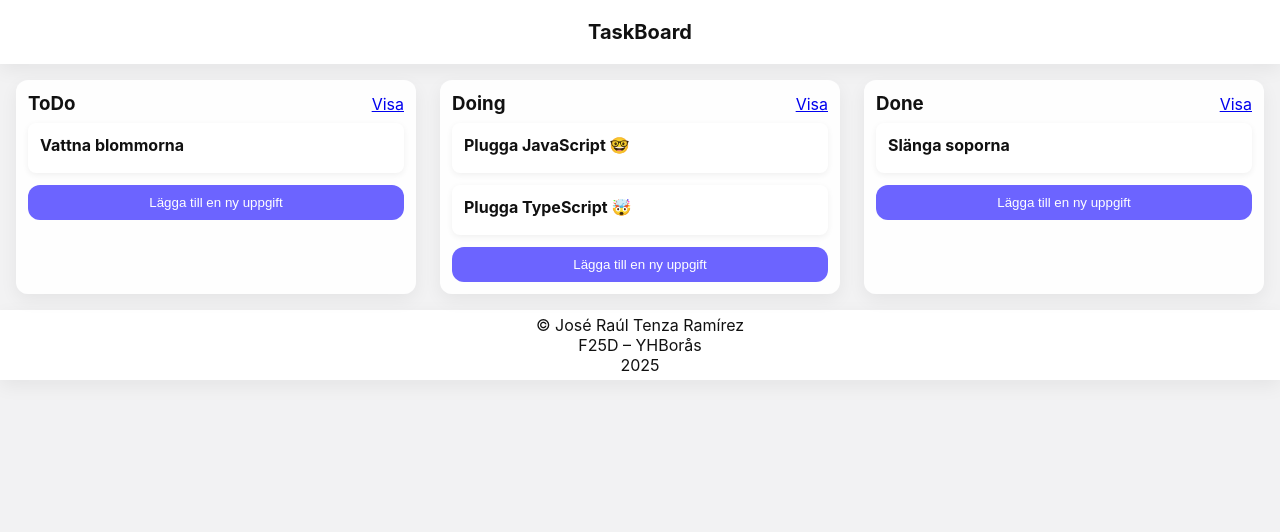
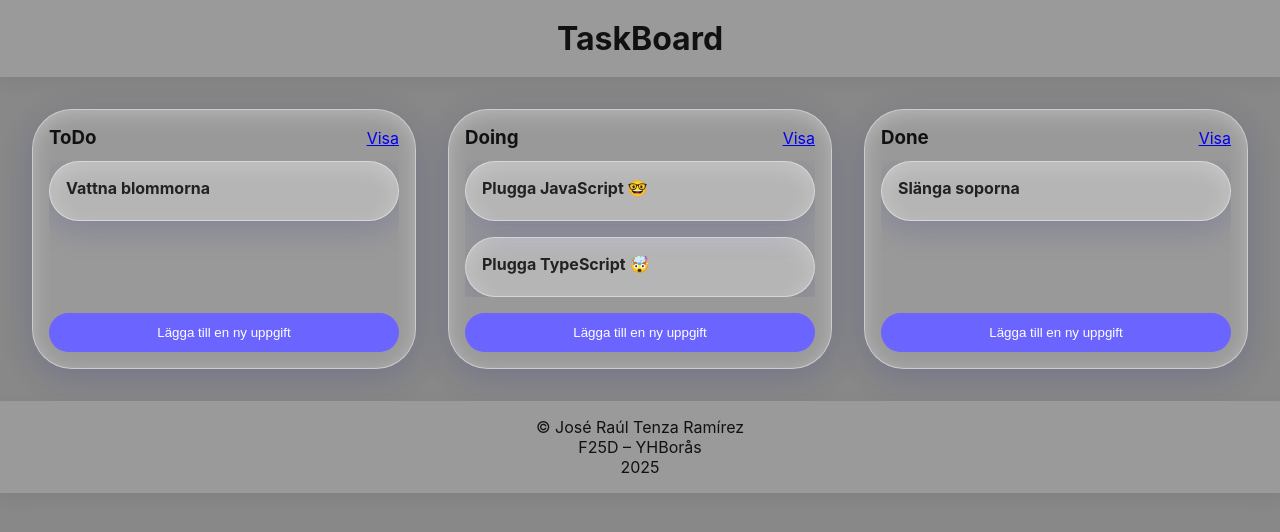
Before and after one commit to JoseRaul-TR/individuellt-react-projekt-ts, a React (Vite) app: page / in a window 1280 px wide. Shown: the top 532 px of the page. Built offline with nearby package versions, Linux system fonts and the light colour scheme.

Commit message:
Add Apple's Liguid Glass styles

```diff
--- a/package.json
+++ b/package.json
@@ -14,7 +14,7 @@
     "react": "^19.1.1",
     "react-dom": "^19.1.1",
     "react-modal": "^3.16.3",
-    "react-router-dom": "^7.8.2"
+    "react-router-dom": "^7.9.1"
   },
   "devDependencies": {
     "@eslint/js": "^9.33.0",
--- a/src/App.tsx
+++ b/src/App.tsx
@@ -14,7 +14,7 @@ function App() {
       <header className="app-header">
         <h1>TaskBoard</h1>
       </header>
-
+      <main className="app-main">
         {/* Render main routes */}
         <Routes location={state?.background || location}>
           <Route path="/" element={<Home />} />
@@ -30,7 +30,7 @@ function App() {
             <Route path="/task/:taskId" element={<TaskView />} />
           </Routes>
         )}
-
+      </main>
       <Footer />
     </div>
   );
--- a/src/pages/ColumnView.tsx
+++ b/src/pages/ColumnView.tsx
@@ -8,16 +8,18 @@ const ColumnView = () => {
 
   if (!columnId || !state.columns[columnId]) {
     return (
-      <div>
-        Column not found – <Link to="/">Back</Link>
+      <div className="page-wrapper">
+        <div style={{ textAlign: "center" }}>
+          Kolumnen hittas inte – <Link to="/">Gå tillbaka till startsidan</Link>
+        </div>
       </div>
     );
   }
 
   return (
-    <div className="page column-view">
-      <Link to="/">← Back to board</Link>
-      <div style={{ display: "flex", gap: 20, paddingTop: 20 }}>
+    <div className="page-wrapper column-view">
+      <Link to="/">Gå tillbaka till startsidan</Link>
+      <div className="board-container">
         <Column columnId={columnId} />
       </div>
     </div>
--- a/src/pages/Home.tsx
+++ b/src/pages/Home.tsx
@@ -2,8 +2,8 @@ import Board from "../components/Board";
 
 export default function Home() {
   return (
-    <main className="page home-page">
+    <div className="page-wrapper home-page">
       <Board />
-    </main>
+    </div>
   );
 }
--- a/src/pages/NotFound.tsx
+++ b/src/pages/NotFound.tsx
@@ -2,11 +2,14 @@ import { Link } from "react-router-dom";
 
 export default function NotFound() {
   return (
-    <div style={{ textAlign: "center", marginTop: "4rem" }}>
-      <h1>404 – Page Not Found</h1>
-      <p>Sorry, the page you are looking for doesn't exist.</p>
+    <div
+      className="page-wrapper"
+      style={{ textAlign: "center", marginTop: "4rem" }}
+    >
+      <h1>404 – Sidan hittas inte</h1>
+      <p>Tyvärr, sidan du söker finns inte.</p>
       <Link to="/" style={{ color: "#6c63ff", fontWeight: "bold" }}>
-        Go back to Home
+        Gå tillbaka till startsidan
       </Link>
     </div>
   );
--- a/src/styles/_variables.scss
+++ b/src/styles/_variables.scss
@@ -1,6 +1,12 @@
-$bg: #f2f2f3;
+$bg: #888888;
 $column-bg: rgba(255, 255, 255, 0.9);
-$card-bg: #fff;
-$radius: 12px;
+$card-bg: hsl(0, 0%, 100%);
+$radius: 40px;
 $shadow: 0 6px 18px rgba(10, 10, 10, 0.06);
 $accent: #6c64ff;
+
+// Apple's Liquid Glass variables
+$glass-bg: rgba(255, 255, 255, 0.15);
+$glass-border: rgba(255, 255, 255, 0.5);
+$glass-shadow-inner: inset 0 4px 20px rgba(255, 255, 255, 0.3);
+$glass-shadow-outer: 0 8px 32px rgba(31, 38, 135, 0.2);
--- a/src/styles/base.scss
+++ b/src/styles/base.scss
@@ -6,28 +6,49 @@
   padding: 0;
 }
 
+html,
+body,
+#root,
+.app {
+  min-height: 100%;
+}
+
 body {
   margin: 0;
   font-family: Inter, Arial, sans-serif;
   background: $bg;
   color: #111;
-  min-height: 100vh;
   min-width: 100vw;
+  display: flex;
+  flex-direction: column;
 }
 
 .app-header {
-  padding: 20px;
+  padding: 1.2em;
   text-align: center;
-  background: white;
+  background: $glass-bg;
   box-shadow: $shadow;
   h1 {
     margin: 0;
-    font-size: 20px;
+    font-size: 2em;
   }
 }
 
+.page-wrapper {
+  display: flex;
+  flex-direction: column;
+  flex: 1;
+}
+
 .app-main {
-  padding: 24px;
+  padding: 1em;
+  flex: 1;
+  overflow-y: auto;
+}
+
+.board-container {
+  display: flex;
+  height: 100%;
 }
 
 footer {
@@ -35,7 +56,8 @@ footer {
   align-items: center;
   justify-content: center;
   text-align: center;
-  padding: 5px;
-  background: white;
+  padding: 1em;
+  background: $glass-bg;
   box-shadow: $shadow;
+  margin-top: auto;
 }
--- a/src/styles/board.scss
+++ b/src/styles/board.scss
@@ -2,14 +2,15 @@
 
 .board {
     padding: 1em;
-    display: grid;
-    grid-template-columns: repeat(3, 1fr);
-    gap: 24px;
-    align-items: start;
+    display: flex;
+    gap: 2em;
+    align-items: stretch;
+    height: 100%;
 }
 
 @media (max-width: 900px) {
     .board {
-        grid-template-columns: 1fr;
+        flex-direction: column;
+        align-items: center;
     }
 }
--- a/src/styles/column.scss
+++ b/src/styles/column.scss
@@ -2,17 +2,26 @@
 @use "sass:color";
 
 .column-wrapper {
-  background: $column-bg;
+  background: $glass-bg;
+  border: 1px solid $glass-border;
+  backdrop-filter: blur(10px) saturate(180%);
   border-radius: $radius;
-  padding: 12px;
-  box-shadow: $shadow;
-  height: 100%;
+  box-shadow: $glass-shadow-outer, $glass-shadow-inner;
+  flex: 1;
   display: flex;
   flex-direction: column;
+  min-height: 0;
+}
+
+.column {
+  display: flex;
+  flex-direction: column;
+  height: 100%;
+  padding: 1em;
 }
 
 .column-header {
-  margin-bottom: 8px;
+  margin-bottom: 0.7em;
   display: flex;
   justify-content: space-between;
   align-items: center;
@@ -24,15 +33,16 @@
 .tasks-list {
   display: flex;
   flex-direction: column;
-  gap: 12px;
+  gap: 1em;
   flex: 1;
+  overflow-y: auto;
 }
 
 .column-footer {
-  margin-top: 12px;
+  margin-top: 1em;
   .btn-add {
     width: 100%;
-    padding: 10px;
+    padding: 0.9em;
     border-radius: $radius;
     background: $accent;
     color: white;
--- a/src/styles/modal.scss
+++ b/src/styles/modal.scss
@@ -11,9 +11,12 @@
 }
 
 .modal {
-    background: #fff;
-    padding: 16px;
-    border-radius: 10px;
+    background: $glass-bg;
+    border: 1px solid $glass-border;
+    backdrop-filter: blur(20px) saturate(180%);
+    box-shadow: $glass-shadow-outer;
+    padding: 1.2em;
+    border-radius: $radius;
     width: 420px;
     max-width: calc(100% - 32px);
 }
--- a/src/styles/task.scss
+++ b/src/styles/task.scss
@@ -1,14 +1,17 @@
 @use "variables" as *;
 
 .task-card {
-    background: $card-bg;
-    padding: 12px;
-    border-radius: 8px;
-    box-shadow: 0 2px 6px rgba(0, 0, 0, 0.06);
+    background: $glass-bg;
+    border: 1px solid $glass-border;
+    backdrop-filter: blur(8px) saturate(180%);
+    padding: 1em;
+    border-radius: $radius;
+    box-shadow: $glass-shadow-outer, $glass-shadow-inner;
     cursor: grab;
 
     h4 {
         margin: 0 0 6px 0;
+        color: #222;
     }
 
     small {
```
Also changed, not shown: 1 other file (tests, documents, lock files or other folders). Lines whose indentation alone changed are shown as unchanged.
